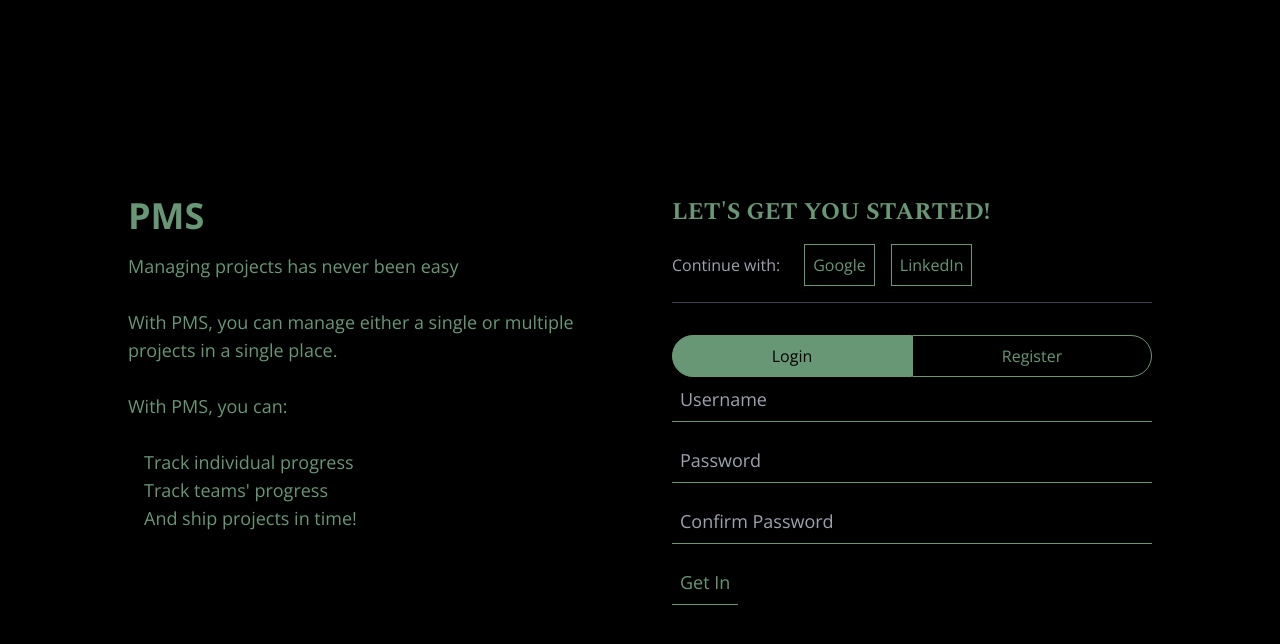
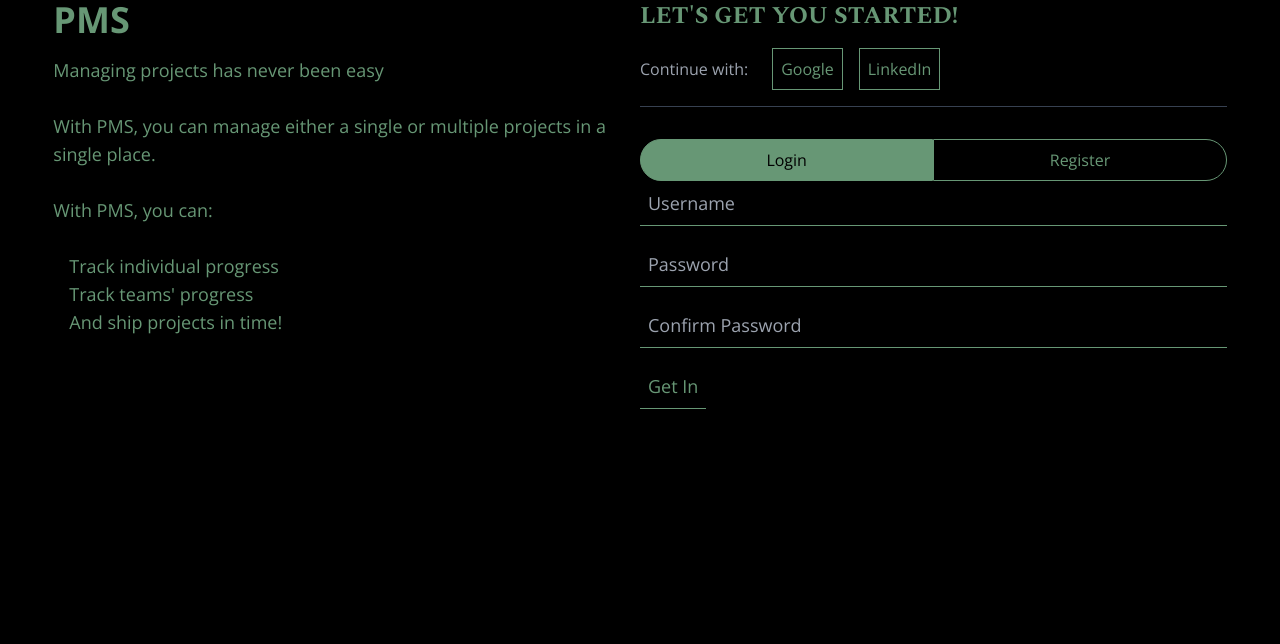
Before and after one commit to alain-kubwayo/pms, a React (Create React App) app: page / in a window 1280 px wide. Shown: the top 644 px of the page. Built offline with nearby package versions, Linux system fonts and the light colour scheme; the HTML template or start-up script is replaced by a standard one.

Commit message:
feat: refactor code and adjust wrapper

```diff
--- a/src/App.js
+++ b/src/App.js
@@ -4,17 +4,18 @@ import {
   Route,
   Link
 } from 'react-router-dom'
+import Wrapper from './components/layout/Wrapper';
 
 import WelcomePage from './pages/WelcomePage'
 
 const App = () => {
   return (
     <BrowserRouter>
-
+      <Wrapper>
         <Routes>
           <Route path="/" element={<WelcomePage />} />
         </Routes>
-
+      </Wrapper>
     </BrowserRouter>
   );
 }
--- a/src/components/layout/Wrapper.jsx
+++ b/src/components/layout/Wrapper.jsx
@@ -1,9 +1,9 @@
-const Wrapper = ({ children, className="p-4 md:p-8 lg:p-16" }) => {
+const Wrapper = ({ children }) => {
     return (
-        <div className={`max-w-7xl mx-auto ${className}`}>{ children }</div>
+        <div
+            className="px-5 mx-auto sm:px-0 sm:w-11/12 xl:max-w-7xl"
+        >{ children }</div>
     );
 }
 
 export default Wrapper;
-
-// p-4 md:p-8 lg:p-16
--- a/src/pages/WelcomePage.jsx
+++ b/src/pages/WelcomePage.jsx
@@ -1,9 +1,6 @@
-import Wrapper from "../components/layout/Wrapper";
-
 const WelcomePage = () => {
     return (
-        <Wrapper className="flex items-center justify-center w-screen h-screen">
-            <div className="grid w-4/5 grid-cols-1 sm:grid-cols-2 sm:gap-x-16">
+        <div className="grid grid-cols-1 sm:grid-cols-2">
             <div>
                 <h1 className="mb-4 text-4xl font-extrabold text-tertiary">PMS</h1>
                 <div className="text-lg text-tertiary space-y-7">
@@ -51,7 +48,6 @@ const WelcomePage = () => {
             </div>
 
         </div>
-        </Wrapper>
     );
 }
 
```
Lines whose indentation alone changed are shown as unchanged.
